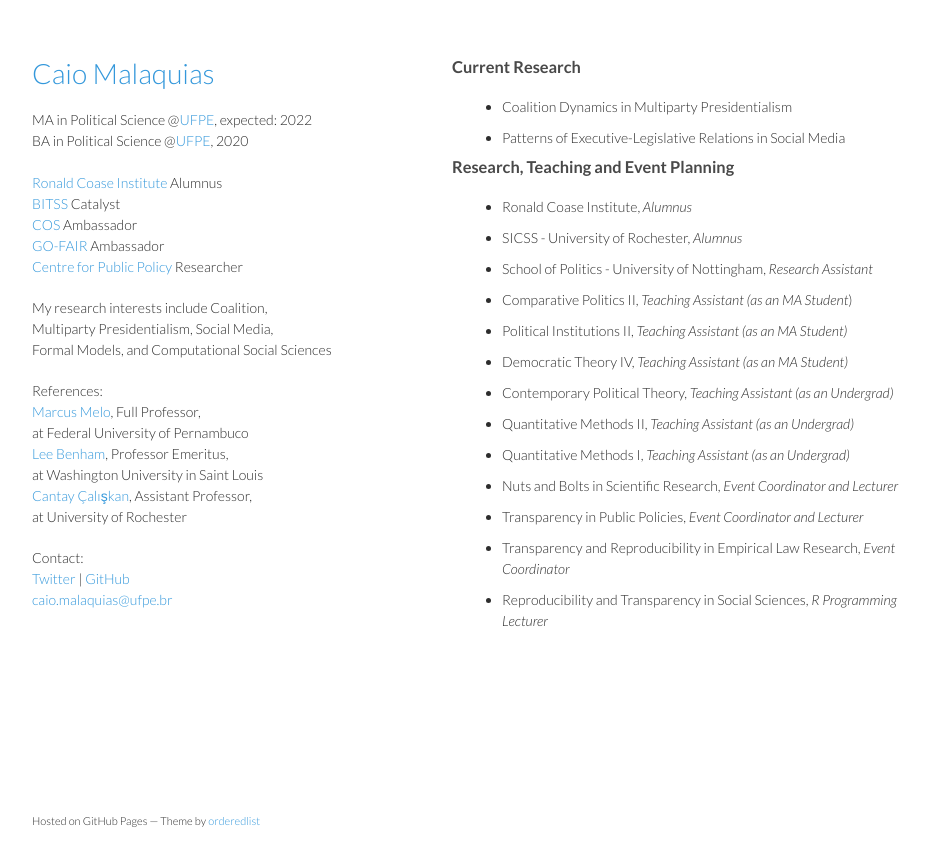
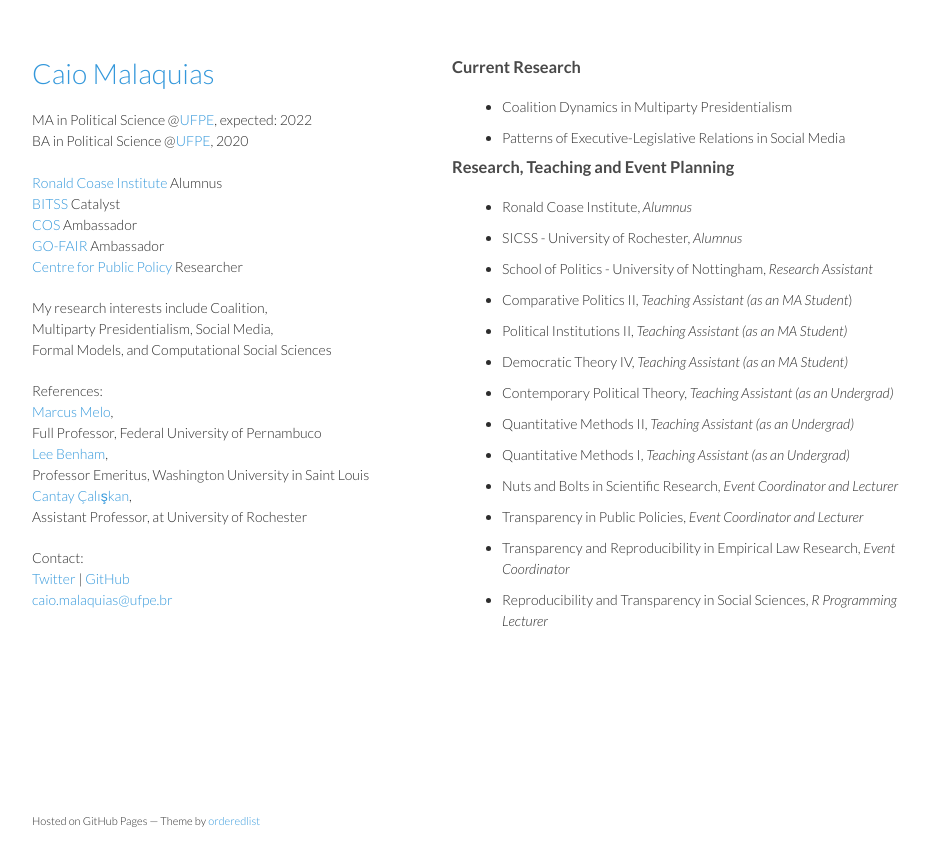
Before and after one commit to CaioMalaquias/caiomalaquias.github.io, a Jekyll site: the page built from README.md, in a window 1280 px wide. Shown: the top 866 px of the page, without its empty margins (148-1075 px from the left). Built offline with Jekyll 4.4.1, drawn with Linux system fonts in a browser that asks for light colours; our own code applies the rules of GitHub Pages for plain Markdown files; a script that is not in the unit is left out.

Commit message:
references

```diff
--- a/_layouts/default.html
+++ b/_layouts/default.html
@@ -38,9 +38,9 @@
 
           <p>
             References: <br/>
-            <a href="https://scholar.google.com.br/citations?user=hyNbwn8AAAAJ&hl=pt-BR" target="_blank">Marcus Melo</a>, Full Professor,<br/>at Federal University of Pernambuco <br/>
-            <a href="https://economics.wustl.edu/people/lee-benham" target="_blank">Lee Benham</a>, Professor Emeritus,<br/>at Washington University in Saint Louis <br/>
-            <a href="https://http://cantaycaliskan.com/" target="_blank">Cantay Çalışkan</a>, Assistant Professor,<br/>at University of Rochester <br/>
+            <a href="https://scholar.google.com.br/citations?user=hyNbwn8AAAAJ&hl=pt-BR" target="_blank">Marcus Melo</a>,<br/>Full Professor, Federal University of Pernambuco <br/>
+            <a href="https://economics.wustl.edu/people/lee-benham" target="_blank">Lee Benham</a>,<br/>Professor Emeritus, Washington University in Saint Louis <br/>
+            <a href="https://http://cantaycaliskan.com/" target="_blank">Cantay Çalışkan</a>,<br/>Assistant Professor, at University of Rochester <br/>
           </p>
 
           <p>Contact:<br/>
--- a/assets/css/style.scss
+++ b/assets/css/style.scss
@@ -117,7 +117,7 @@
 }
 
 header {
-  width:330px;
+  width:350px;
   float:left;
   position:fixed;
 }
```
